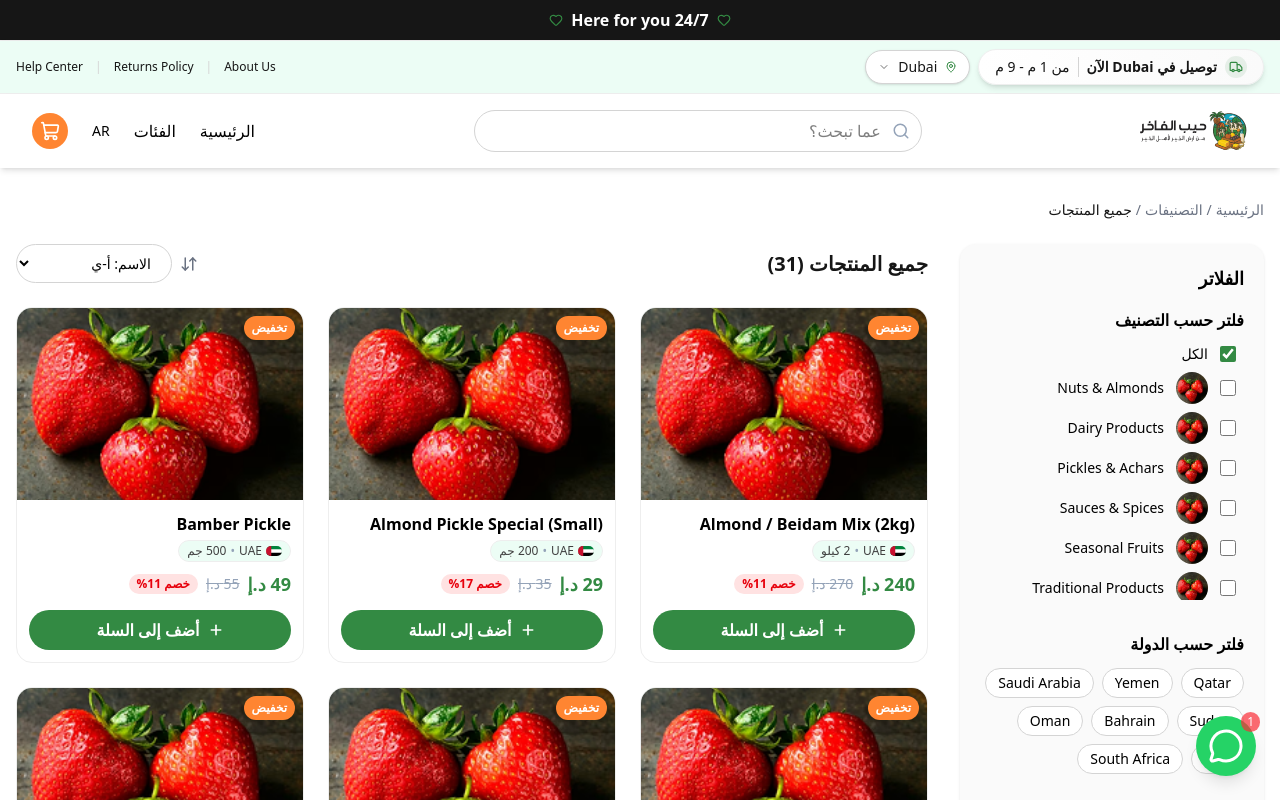
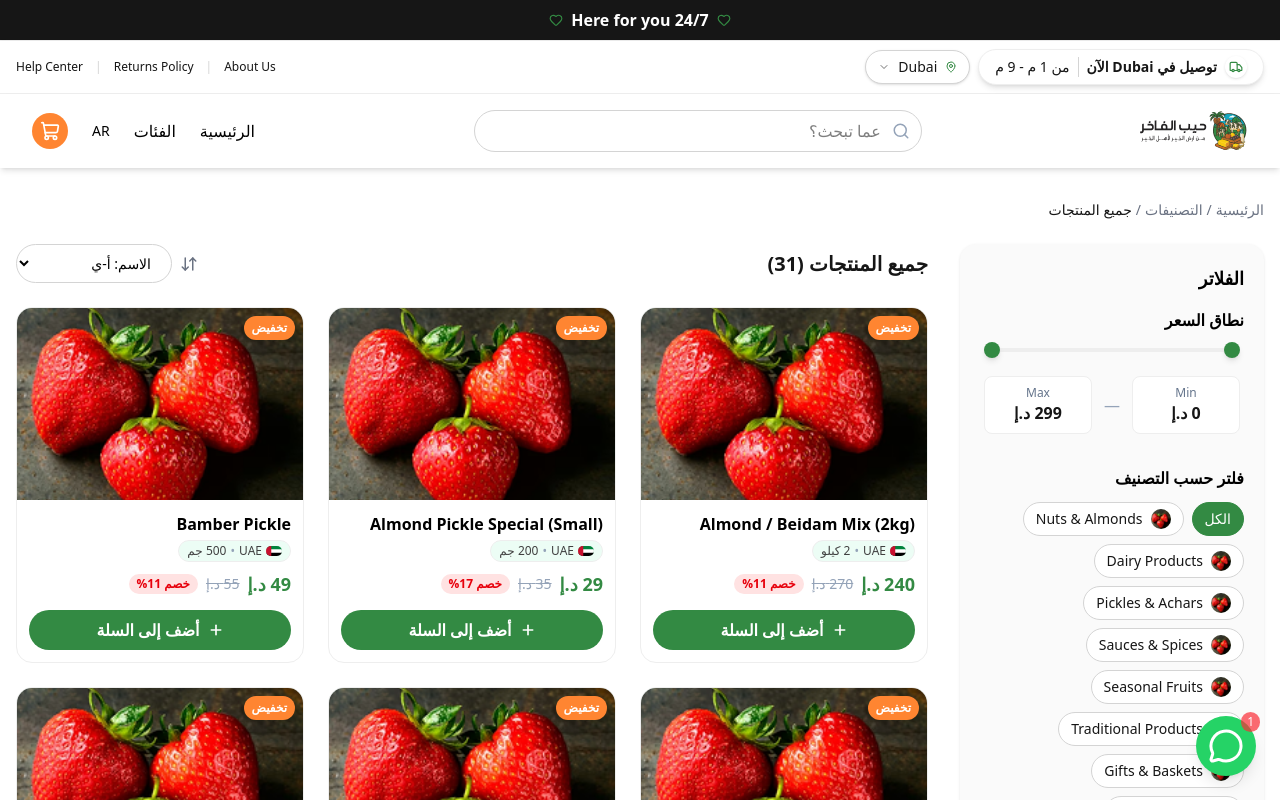
Before and after one commit to EbrahimMahrous/heeb-alfakher, a Next.js app: page /1/subcategory/1 in a window 1280 px wide. Shown: the top 800 px of the page. Built offline with nearby package versions, Linux system fonts and the light colour scheme.

Commit message:
Enhance product filters: remove country filter, improve category filter UI, add professional dual-handle price slider, and add English comments

```diff
--- a/app/[locale]/delivery-areas/page.tsx
+++ b/app/[locale]/delivery-areas/page.tsx
@@ -50,7 +50,7 @@ export default function DeliveryAreasPage() {
       </div>
 
       {/* Delivery Notice Banner */}
-      <div className="bg-gradient-to-r from-primary/10 to-primary/5 rounded-2xl p-6 mb-12 text-center">
+      <div className="bg-linear-to-r from-primary/10 to-primary/5 rounded-2xl p-6 mb-12 text-center">
         <div className="flex justify-center mb-3">
           <Truck className="w-12 h-12 text-primary/70" />
         </div>
--- a/app/[locale]/subcategory/[slug]/page.tsx
+++ b/app/[locale]/subcategory/[slug]/page.tsx
@@ -6,19 +6,7 @@ import Image from "next/image";
 import { useTranslation } from "@/lib/useTranslation";
 import { categories, subcategories, products as allProducts } from "@/lib/data";
 import ProductCard from "@/components/ProductCard";
-import { SlidersHorizontal, ArrowDownUp } from "lucide-react"; // ← icons from lucide-react
-
-// List of countries for filter
-const countriesList = [
-  { key: "qatar", ar: "قطر", en: "Qatar" },
-  { key: "yemen", ar: "اليمن", en: "Yemen" },
-  { key: "saudi", ar: "السعودية", en: "Saudi Arabia" },
-  { key: "sudan", ar: "السودان", en: "Sudan" },
-  { key: "bahrain", ar: "البحرين", en: "Bahrain" },
-  { key: "oman", ar: "عُمان", en: "Oman" },
-  { key: "uae", ar: "الإمارات", en: "UAE" },
-  { key: "south-africa", ar: "جنوب أفريقيا", en: "South Africa" },
-];
+import { SlidersHorizontal, ArrowDownUp } from "lucide-react";
 
 export default function ProductsPage() {
   const { t, locale } = useTranslation("subcategory");
@@ -36,32 +24,30 @@ export default function ProductsPage() {
 
   // Filter state
   const [priceRange, setPriceRange] = useState<[number, number]>([0, 500]);
+  const [maxPossiblePrice, setMaxPossiblePrice] = useState(500);
   const [sortBy, setSortBy] = useState<"price-asc" | "price-desc" | "name-asc">(
     "name-asc",
   );
   const [selectedCategories, setSelectedCategories] = useState<string[]>([]);
-  const [selectedCountries, setSelectedCountries] = useState<string[]>([]);
   const [showFilters, setShowFilters] = useState(false);
 
-  // Load all products
+  // Load all products and calculate max price
   useEffect(() => {
     setProductsList(allProducts);
-    // Set max price based on all products
     const maxPrice = Math.max(
       ...allProducts.map((p) => p.discountedPrice || p.price),
       100,
     );
+    setMaxPossiblePrice(maxPrice);
     setPriceRange([0, maxPrice]);
-    // Set initial filter if coming from a subcategory
+
+    // Set initial category filter if coming from a subcategory
     if (mainCategory && !selectedCategories.length) {
       setSelectedCategories([mainCategory.slug]);
-    } else {
-      setSelectedCategories([]);
     }
-    setSelectedCountries([]);
-  }, [slug]); // Only when slug changes, reset filters
+  }, [slug, mainCategory]);
 
-  // Apply filters
+  // Apply filters and sorting
   useEffect(() => {
     let prods = [...productsList];
 
@@ -72,7 +58,7 @@ export default function ProductsPage() {
         (p.discountedPrice || p.price) <= priceRange[1],
     );
 
-    // Main category filter
+    // Category filter
     if (selectedCategories.length > 0) {
       const subCats = subcategories.filter((sub) =>
         selectedCategories.includes(
@@ -81,11 +67,6 @@ export default function ProductsPage() {
       );
       const subSlugs = subCats.map((s) => s.slug);
       prods = prods.filter((p) => subSlugs.includes(p.subcategorySlug));
-    }
-
-    // Country filter
-    if (selectedCountries.length > 0) {
-      prods = prods.filter((p) => selectedCountries.includes(p.countryCode));
     }
 
     // Sorting
@@ -97,7 +78,7 @@ export default function ProductsPage() {
     } else if (sortBy === "price-desc") {
       prods.sort(
         (a, b) =>
-          (b.discountedPrice || b.price) - (a.discountedPrice || a.price),
+          (b.discountedPrice || b.price) - (a.discountedPrice || b.price),
       );
     } else if (sortBy === "name-asc") {
       prods.sort((a, b) =>
@@ -108,15 +89,9 @@ export default function ProductsPage() {
     }
 
     setFilteredProducts(prods);
-  }, [
-    productsList,
-    priceRange,
-    sortBy,
-    selectedCategories,
-    selectedCountries,
-    locale,
-  ]);
+  }, [productsList, priceRange, sortBy, selectedCategories, locale]);
 
+  // Toggle category selection
   const toggleCategory = (catSlug: string) => {
     setSelectedCategories((prev) =>
       prev.includes(catSlug)
@@ -125,23 +100,22 @@ export default function ProductsPage() {
     );
   };
 
-  const toggleCountry = (countryKey: string) => {
-    setSelectedCountries((prev) =>
-      prev.includes(countryKey)
-        ? prev.filter((c) => c !== countryKey)
-        : [...prev, countryKey],
-    );
+  // Reset all filters
+  const resetFilters = () => {
+    setSelectedCategories([]);
+    setPriceRange([0, maxPossiblePrice]);
+    setSortBy("name-asc");
   };
 
-  const resetFilters = () => {
-    setSelectedCategories([]);
-    setSelectedCountries([]);
-    const maxPrice = Math.max(
-      ...productsList.map((p) => p.discountedPrice || p.price),
-      100,
-    );
-    setPriceRange([0, maxPrice]);
-    setSortBy("name-asc");
+  // Handle price slider change
+  const handleMinPriceChange = (e: React.ChangeEvent<HTMLInputElement>) => {
+    const value = Math.min(Number(e.target.value), priceRange[1] - 1);
+    setPriceRange([value, priceRange[1]]);
+  };
+
+  const handleMaxPriceChange = (e: React.ChangeEvent<HTMLInputElement>) => {
+    const value = Math.max(Number(e.target.value), priceRange[0] + 1);
+    setPriceRange([priceRange[0], value]);
   };
 
   // Page title and breadcrumb
@@ -161,10 +135,7 @@ export default function ProductsPage() {
       label: locale === "ar" ? mainCategory.name : mainCategory.nameEn,
     });
   }
-  breadcrumbItems.push({
-    label: pageTitle,
-    href: "",
-  });
+  breadcrumbItems.push({ label: pageTitle, href: "" });
 
   return (
     <div className="container mx-auto px-4 py-8">
@@ -200,70 +171,94 @@ export default function ProductsPage() {
                 <SlidersHorizontal size={20} />
               </button>
             </div>
+
             <div
               className={`space-y-8 ${showFilters ? "block" : "hidden lg:block"}`}
             >
-              {/* Filter by Main Category */}
+              {/* Professional Price Filter */}
+              <div>
+                <h4 className="font-semibold mb-4">{t("priceRange")}</h4>
+                <div className="px-1">
+                  {/* Dual range slider */}
+                  <div className="relative mb-6">
+                    <input
+                      type="range"
+                      min={0}
+                      max={maxPossiblePrice}
+                      value={priceRange[0]}
+                      onChange={handleMinPriceChange}
+                      className="absolute w-full h-1 appearance-none bg-transparent pointer-events-none [&::-webkit-slider-thumb]:pointer-events-auto [&::-webkit-slider-thumb]:w-4 [&::-webkit-slider-thumb]:h-4 [&::-webkit-slider-thumb]:appearance-none [&::-webkit-slider-thumb]:bg-primary [&::-webkit-slider-thumb]:rounded-full [&::-webkit-slider-thumb]:shadow-md [&::-moz-range-thumb]:pointer-events-auto [&::-moz-range-thumb]:w-4 [&::-moz-range-thumb]:h-4 [&::-moz-range-thumb]:appearance-none [&::-moz-range-thumb]:bg-primary [&::-moz-range-thumb]:rounded-full [&::-moz-range-thumb]:shadow-md [&::-moz-range-thumb]:border-0"
+                    />
+                    <input
+                      type="range"
+                      min={0}
+                      max={maxPossiblePrice}
+                      value={priceRange[1]}
+                      onChange={handleMaxPriceChange}
+                      className="absolute w-full h-1 appearance-none bg-transparent pointer-events-none [&::-webkit-slider-thumb]:pointer-events-auto [&::-webkit-slider-thumb]:w-4 [&::-webkit-slider-thumb]:h-4 [&::-webkit-slider-thumb]:appearance-none [&::-webkit-slider-thumb]:bg-primary [&::-webkit-slider-thumb]:rounded-full [&::-webkit-slider-thumb]:shadow-md [&::-moz-range-thumb]:pointer-events-auto [&::-moz-range-thumb]:w-4 [&::-moz-range-thumb]:h-4 [&::-moz-range-thumb]:appearance-none [&::-moz-range-thumb]:bg-primary [&::-moz-range-thumb]:rounded-full [&::-moz-range-thumb]:shadow-md [&::-moz-range-thumb]:border-0"
+                    />
+                    {/* Track background */}
+                    <div className="h-1 bg-neutral-200 rounded-full" />
+                  </div>
+                  {/* Price display */}
+                  <div className="flex justify-between items-center gap-3">
+                    <div className="bg-white border border-neutral-200 rounded-lg px-3 py-2 flex-1 text-center">
+                      <span className="text-xs text-neutral-500 block">
+                        Min
+                      </span>
+                      <span className="font-semibold text-dark">
+                        {priceRange[0]} {t("currency")}
+                      </span>
+                    </div>
+                    <span className="text-neutral-400">—</span>
+                    <div className="bg-white border border-neutral-200 rounded-lg px-3 py-2 flex-1 text-center">
+                      <span className="text-xs text-neutral-500 block">
+                        Max
+                      </span>
+                      <span className="font-semibold text-dark">
+                        {priceRange[1]} {t("currency")}
+                      </span>
+                    </div>
+                  </div>
+                </div>
+              </div>
+
+              {/* Category Filter - Professional button grid (no scroll) */}
               <div>
                 <h4 className="font-semibold mb-3">{t("filterByCategory")}</h4>
-                <div className="space-y-2 max-h-64 overflow-y-auto pr-2">
-                  <label className="flex items-center gap-3 cursor-pointer">
-                    <input
-                      type="checkbox"
-                      checked={selectedCategories.length === 0}
-                      onChange={() => setSelectedCategories([])}
-                      className="w-4 h-4 accent-primary"
-                    />
-                    <span className="text-sm">{t("all")}</span>
-                  </label>
+                <div className="flex flex-wrap gap-2">
+                  <button
+                    onClick={() => setSelectedCategories([])}
+                    className={`px-3 py-1.5 rounded-full text-sm border transition ${
+                      selectedCategories.length === 0
+                        ? "bg-primary text-white border-primary"
+                        : "bg-white border-neutral-300 hover:border-primary text-dark"
+                    }`}
+                  >
+                    {t("all")}
+                  </button>
                   {categories.map((cat) => {
-                    const isChecked = selectedCategories.includes(cat.slug);
+                    const isActive = selectedCategories.includes(cat.slug);
                     return (
-                      <label
+                      <button
                         key={cat.id}
-                        className="flex items-center gap-3 cursor-pointer"
+                        onClick={() => toggleCategory(cat.slug)}
+                        className={`flex items-center gap-2 px-3 py-1.5 rounded-full text-sm border transition ${
+                          isActive
+                            ? "bg-primary text-white border-primary"
+                            : "bg-white border-neutral-300 hover:border-primary text-dark"
+                        }`}
                       >
-                        <input
-                          type="checkbox"
-                          checked={isChecked}
-                          onChange={() => toggleCategory(cat.slug)}
-                          className="w-4 h-4 accent-primary"
-                        />
-                        <div className="w-8 h-8 rounded-full bg-neutral-200 overflow-hidden shrink-0">
+                        <div className="w-5 h-5 rounded-full overflow-hidden bg-neutral-100">
                           <Image
                             src={cat.image || "/product-img.png"}
                             alt={locale === "ar" ? cat.name : cat.nameEn}
-                            width={32}
-                            height={32}
+                            width={20}
+                            height={20}
                             className="object-cover w-full h-full"
                           />
                         </div>
-                        <span className="text-sm">
-                          {locale === "ar" ? cat.name : cat.nameEn}
-                        </span>
-                      </label>
-                    );
-                  })}
-                </div>
-              </div>
-
-              {/* Filter by Country */}
-              <div>
-                <h4 className="font-semibold mb-3">{t("filterByCountry")}</h4>
-                <div className="flex flex-wrap gap-2">
-                  {countriesList.map((country) => {
-                    const isActive = selectedCountries.includes(country.key);
-                    return (
-                      <button
-                        key={country.key}
-                        onClick={() => toggleCountry(country.key)}
-                        className={`px-3 py-1 rounded-full text-sm border transition ${
-                          isActive
-                            ? "bg-primary text-white border-primary"
-                            : "bg-white border-neutral-300 hover:border-primary"
-                        }`}
-                      >
-                        {locale === "ar" ? country.ar : country.en}
+                        <span>{locale === "ar" ? cat.name : cat.nameEn}</span>
                       </button>
                     );
                   })}
@@ -271,10 +266,10 @@ export default function ProductsPage() {
               </div>
 
               {/* Reset button */}
-              <div className="flex gap-3 pt-2">
+              <div className="pt-2">
                 <button
                   onClick={resetFilters}
-                  className="flex-1 px-3 py-2 text-sm border border-neutral-300 rounded-full hover:bg-neutral-100 transition"
+                  className="w-full px-3 py-2 text-sm border border-neutral-300 rounded-full hover:bg-neutral-100 transition"
                 >
                   {t("reset")}
                 </button>
--- a/components/TapBar.tsx
+++ b/components/TapBar.tsx
@@ -35,7 +35,7 @@ export default function TapBar() {
 
   return (
     <>
-      {/* Top bar - transparent white background and text in the middle */}
+      {/* Top bar - dark with white text */}
       <div className="bg-dark text-center py-2 border-b border-neutral-200">
         <div className="container mx-auto px-4 flex justify-center items-center gap-2">
           <Heart size={14} className="text-primary" />
@@ -46,14 +46,14 @@ export default function TapBar() {
         </div>
       </div>
 
-      {/* Bottom strip - same design with components rearranged */}
-      <div className="bg-neutral-100 border-b border-neutral-200 shadow-sm">
+      {/* Bottom bar - completely white background with no gradient */}
+      <div className="bg-white border-b border-neutral-200 shadow-sm">
         <div className="container mx-auto px-4 py-2">
           <div className="flex flex-wrap items-center justify-between gap-3">
             <div className="flex items-center gap-2">
-              {/* Delivery component */}
-              <div className="flex items-center gap-2 bg-gradient-to-r from-white to-neutral-50 rounded-full px-4 py-1.5 shadow-md border border-neutral-200">
-                <div className="bg-primary/10 rounded-full p-1">
+              {/* Delivery component - white without gradient */}
+              <div className="flex items-center gap-2 bg-white rounded-full px-4 py-1.5 shadow-md border border-neutral-200">
+                <div className="bg-white rounded-full p-1 shadow-sm">
                   <Truck size={14} className="text-primary" />
                 </div>
                 <span className="text-dark text-xs sm:text-sm font-semibold whitespace-nowrap">
@@ -65,7 +65,7 @@ export default function TapBar() {
                 </span>
               </div>
 
-              {/* Compound Emirates (Dropdown) next to it */}
+              {/* Emirates Locator */}
               <div className="relative">
                 <button
                   onClick={() => setIsOpen(!isOpen)}
@@ -79,14 +79,14 @@ export default function TapBar() {
                 {isOpen && (
                   <>
                     <div
-                      className="fixed inset-0 z-[55] bg-dark/20"
+                      className="fixed inset-0 z-55 bg-dark/20"
                       onClick={() => setIsOpen(false)}
                     />
-                    <ul className="absolute left-0 mt-2 bg-white shadow-lg border border-neutral-200 rounded-xl w-36 z-[60] overflow-hidden">
+                    <ul className="absolute left-0 mt-2 bg-white shadow-lg border border-neutral-200 rounded-xl w-36 z-60 overflow-hidden">
                       {emiratesKeys.map((emirate) => (
                         <li
                           key={emirate.key}
-                          className="px-3 py-2 hover:bg-primary/5 cursor-pointer text-sm text-dark transition-colors"
+                          className="px-3 py-2 hover:bg-neutral-100 cursor-pointer text-sm text-dark transition-colors"
                           onClick={() => handleEmirateChange(emirate)}
                         >
                           {getEmirateName(emirate)}
@@ -98,7 +98,7 @@ export default function TapBar() {
               </div>
             </div>
 
-            {/* Left side of the page: Page links */}
+            {/* Page links */}
             <div className="flex items-center gap-3 text-xs text-dark">
               <Link
                 href="/about"
```
Also changed, not shown: app/globals.css (+0 -23 lines).
